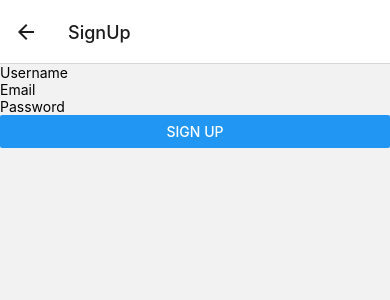
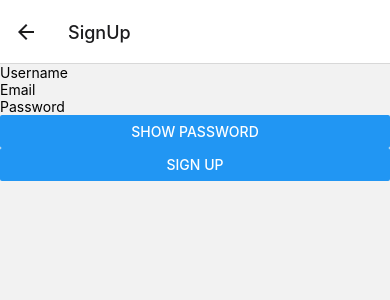
Before and after one commit to theotime2005/smart-city, a React Native app in the folder app/: screen /SignUp in a window 390 px wide. Shown: the top 300 px of the page. Built offline with nearby package versions, Linux system fonts and the light colour scheme.

Commit message:
feat(app): Connectt api to sign up page

```diff
--- a/app/screens/SignUpScreen.jsx
+++ b/app/screens/SignUpScreen.jsx
@@ -1,19 +1,40 @@
 import React, { useState } from 'react';
 import { View, Text, TextInput, Button, StyleSheet, Alert } from 'react-native';
-import {CheckBox} from "react-native-web";
+import { useNavigation } from '@react-navigation/native';
+import config from "../config";
 
-const SignUpScreen = () => {
+const SignUpScreen = ({navigation}) => {
     const [isSignUp, setIsSignUp] = useState(false);
     const [userName, setUserName] = useState("");
     const [email, setEmail] = useState("");
     const [password, setPassword] = useState("");
+    const [passwordVisible, setPasswordVisible] = useState(false)
 
-    const handleSignUp = () => {
-        if (!userName || !email || password) {
+    const handleSignUp = async () => {
+        if (!userName || !email || !password) {
             Alert.alert("Please fill all the fields");
             return;
         }
-        setIsSignUp(true);
+        const data = JSON.stringify({
+            userName: userName,
+            email: email,
+            password: password
+        });
+        try {
+            const request = await fetch(`${config.api_url}/auth/local/register`, {
+                method: 'POST',
+                headers: {
+                    'Content-Type': 'application/json'
+                },
+                body: data
+            });
+            if (request.ok) {
+                setIsSignUp(true);
+            }
+        } catch (e) {
+            console.error(e);
+            Alert.alert("Error with api.");
+        }
     }
 
     return (
@@ -22,8 +43,13 @@ const SignUpScreen = () => {
                 <View>
                     <TextInput placeholder="Username" value={userName} onChangeText={setUserName} keyboardType="name-phone-pad"/>
                     <TextInput placeholder="Email" value={email} onChangeText={setEmail} keyboardType="email-address"/>
-                    <TextInput placeholder="Password" value={password} onChangeText={setPassword} keyboardType="visible-password"/>
-                    <Button title="Sign Up" onPress={handleSignUp}/>
+                    <TextInput placeholder="Password" value={password} onChangeText={setPassword} secureTextEntry={!passwordVisible}/>
+                    {!passwordVisible ? (
+                        <Button title="Show password" onPress={() => setPasswordVisible(true)}/>
+                    ) : (
+                        <Button title="Hide password" onPress={() => setPasswordVisible(false)}/>
+                    )}
+                    <Button title="Sign Up" onPress={async () => await handleSignUp()}/>
                 </View>
             ) : (
                 <View>
```
